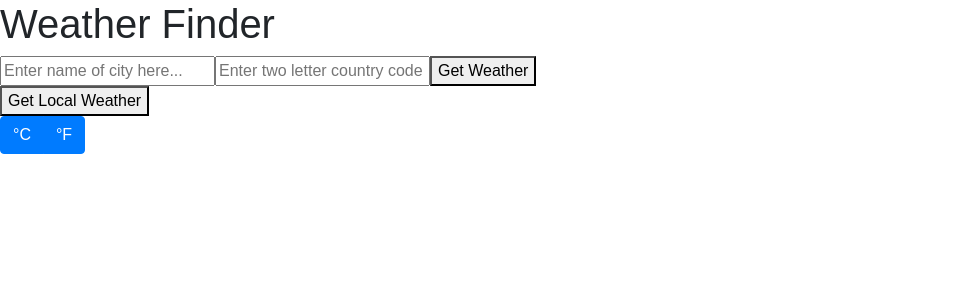
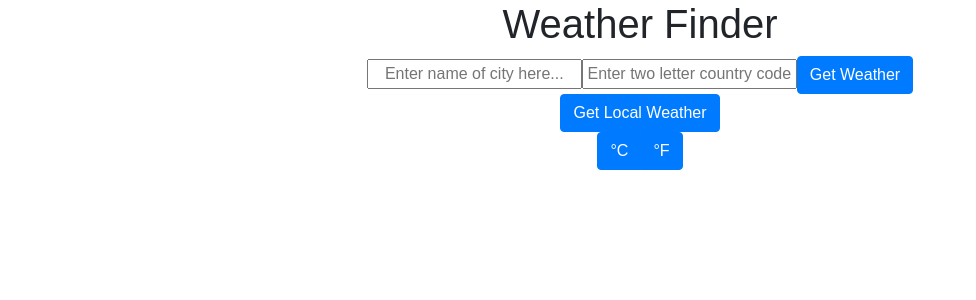
Before and after one commit to MarkFSkinner/weather-app-react-redux, a React (Create React App) app: page / in a window 1280 px wide. Shown: the top 300 px of the page, without its empty margins (0-976 px from the left). Built offline with nearby package versions, Linux system fonts and the light colour scheme; no server answers.

Commit message:
Add bootstrap classes and structure to app

```diff
--- a/src/App.css
+++ b/src/App.css
@@ -1,28 +1,3 @@
-.App {
+* {
   text-align: center;
 }
-
-.App-logo {
-  animation: App-logo-spin infinite 20s linear;
-  height: 80px;
-}
-
-.App-header {
-  background-color: #222;
-  height: 150px;
-  padding: 20px;
-  color: white;
-}
-
-.App-title {
-  font-size: 1.5em;
-}
-
-.App-intro {
-  font-size: large;
-}
-
-@keyframes App-logo-spin {
-  from { transform: rotate(0deg); }
-  to { transform: rotate(360deg); }
-}
--- a/src/App.js
+++ b/src/App.js
@@ -4,7 +4,7 @@ import Location from './components/Location';
 import Form from './components/Form';
 import Weather from './components/Weather';
 import Converter from './components/Converter';
-//import './App.css';
+import './App.css';
 
 const API_KEY = process.env.REACT_APP_WEATHER_API_KEY;
 
@@ -95,9 +95,20 @@ class App extends Component {
   render() {
     return (
       <div>
+        <div className='wrapper'>
+          <div className='main'>
+            <div className='container'>
+              <div className='row'>
+                <div className='col-12'>
                   <Title />
+                </div>
+                <div className='col-12'>
                   <Form getWeather={this.getWeather} />
+                </div>
+                <div className='col-12'>
                   <Location getLocation={this.getLocation} />
+                </div>
+                <div className='col-12'>
                   <Weather
                     city={this.state.city}
                     country={this.state.country}
@@ -108,7 +119,14 @@ class App extends Component {
                     icon={this.state.icon}
                     error={this.state.error}
                   />
+                </div>
+                <div className='col-12'>
                   <Converter toggleTemperature={this.toggleTemperature}/>
+                </div>
+              </div>
+            </div>
+          </div>
+        </div>
       </div>
     );
   }
--- a/src/components/Form.js
+++ b/src/components/Form.js
@@ -4,7 +4,7 @@ const Form = props => (
   <form onSubmit={props.getWeather}>
     <input type='text' name='city' placeholder='Enter name of city here...' />
     <input type='text' name='country' placeholder='Enter two letter country code' />
-    <button>Get Weather</button>
+    <button className='btn btn-primary'>Get Weather</button>
   </form>
 );
 
--- a/src/components/Location.js
+++ b/src/components/Location.js
@@ -2,7 +2,7 @@ import React from 'react';
 
 const Location = props => (
   <div>
-    <button onClick={props.getLocation}>Get Local Weather</button>
+    <button className='btn btn-primary' onClick={props.getLocation} >Get Local Weather</button>
   </div>
 );
 
```
Lines whose indentation alone changed are shown as unchanged.
